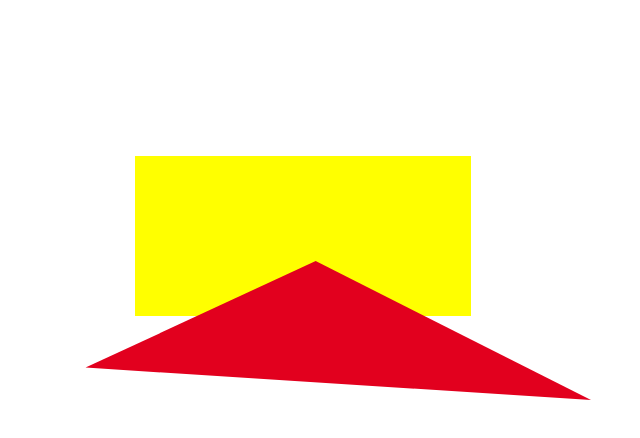
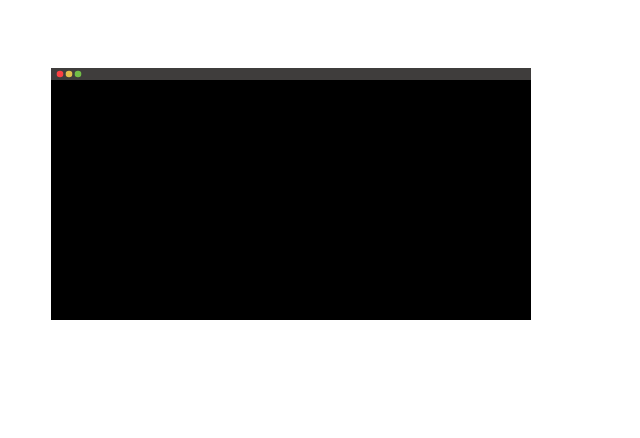
Before and after one commit to szanella/samuelezanella.dev, a React (Create React App) app: page / in a window 1280 px wide. Shown: the top 438 px of the page, without its empty margins (349-989 px from the left). Built offline with nearby package versions, Linux system fonts and the light colour scheme.

Commit message:
First animation prototypes

```diff
--- a/src/App.js
+++ b/src/App.js
@@ -9,27 +9,39 @@ class App extends React.Component {
     this.state = {
       containerState: 1
     };
+
+    this.toNextState = this.toNextState.bind(this);
   }
 
   componentDidMount() {
-    this.interval = setInterval(() => {
-      const timestamp = (new Date()).getTime();
-      const nextContainerState = this.state.containerState === 2 ? 1 : this.state.containerState + 1;
+    // this.interval = setInterval(this.toNextState, 1500);
+  }
+
+  componentWillUnmount() {
+    // clearInterval(this.interval);
+  }
+
+  toNextState() {
+    const nextContainerState = this.state.containerState === 2 ? 1 : this.state.containerState + 1;
 
       this.setState({
         containerState: nextContainerState
       });
-    }, 1500);
-  }
-
-  componentWillUnmount() {
-    clearInterval(this.interval);
   }
 
   render() {
     return (
       <div className="app">
-        <div className={`shards-container state-${this.state.containerState}`}>
+        <div className={`shards-container state-${this.state.containerState}`} onClick={this.toNextState}>
+          <div className='shard-wrap'>
+            <div className='shard'></div>
+          </div>
+          <div className='shard-wrap'>
+            <div className='shard'></div>
+          </div>
+          <div className='shard-wrap'>
+            <div className='shard'></div>
+          </div>
           <div className='shard-wrap'>
             <div className='shard'></div>
           </div>
--- a/src/App.scss
+++ b/src/App.scss
@@ -1,3 +1,6 @@
+$transition-stagger: 500ms;
+$transition-duration: 1s;
+
 .shards-container {
   margin: auto;
   height: 400px;
@@ -13,15 +16,15 @@
     .shard {
       height: 100%;
       width: 100%;
-      transition: all 300ms ease-in-out;
+      transition: all $transition-duration ease-in-out;
     }
 
-    &:nth-child(1) .shard {
-      transition-delay: 0ms;
-    }
 
-    &:nth-child(1) .shard {
-      transition-delay: 300ms;
+    @for $i from 1 through 2 {
+      $delay: ($i - 1) * $transition-stagger;
+      &:nth-child(#{$i}) .shard {
+        transition-delay: $delay;
+      }
     }
   }
 
@@ -29,26 +32,56 @@
     &1 {
       .shard-wrap {
         &:nth-child(1) .shard {
-          background-color: yellow;
-          clip-path: polygon(24% 39%, 24% 79%, 80% 79%, 80% 39%);
+          background-color: rgb(0, 0, 0);
+          clip-path: polygon(10% 20%, 90% 20%, 90% 80%, 10% 80%);
         }
 
         &:nth-child(2) .shard {
-          background-color: red;
-          clip-path: polygon(46% 75%, 0% 100%, 100% 100%);
+          background-color: rgb(63, 61, 60);
+          clip-path: polygon(10% 17%, 90% 17%, 90% 20%, 10% 20%);
+        }
+
+        &:nth-child(3) .shard {
+          background-color: rgb(252, 64, 66);
+          clip-path: circle(0.65% at 11.5% 18.5%);
+        }
+
+        &:nth-child(4) .shard {
+          background-color: rgb(224, 192, 76);
+          clip-path: circle(0.65% at 13% 18.5%);
+        }
+
+        &:nth-child(5) .shard {
+          background-color: rgb(114, 191, 71);
+          clip-path: circle(0.65% at 14.5% 18.5%);
         }
       }
     }
     &2 {
       .shard-wrap {
         &:nth-child(1) .shard {
-          background-color: blue;
-          clip-path: polygon(14% 35%, 14% 84%, 85% 84%, 85% 35%);
+          background-color: rgb(192, 192, 192);
+          clip-path: polygon(10% 17%, 10% 23%, 90% 23%, 90% 17%);
         }
 
         &:nth-child(2) .shard {
-          background-color: purple;
-          clip-path: polygon(81% 33%, 68% 65%, 100% 100%);
+          background-color: rgb(224, 224, 224);
+          clip-path: polygon(10% 23%, 10% 80%, 90% 80%, 90% 23%);
+        }
+
+        &:nth-child(3) .shard {
+          background-color: rgb(255, 255, 255);
+          clip-path: circle(1.5% at 86.5% 20%);
+        }
+
+        &:nth-child(4) .shard {
+          background-color: rgba(0, 0, 0, 0);
+          clip-path: circle(0 at 0% 0%);
+        }
+
+        &:nth-child(5) .shard {
+          background-color: rgba(0, 0, 0, 0);
+          clip-path: circle(0 at 0% 0%);
         }
       }
     }
```
